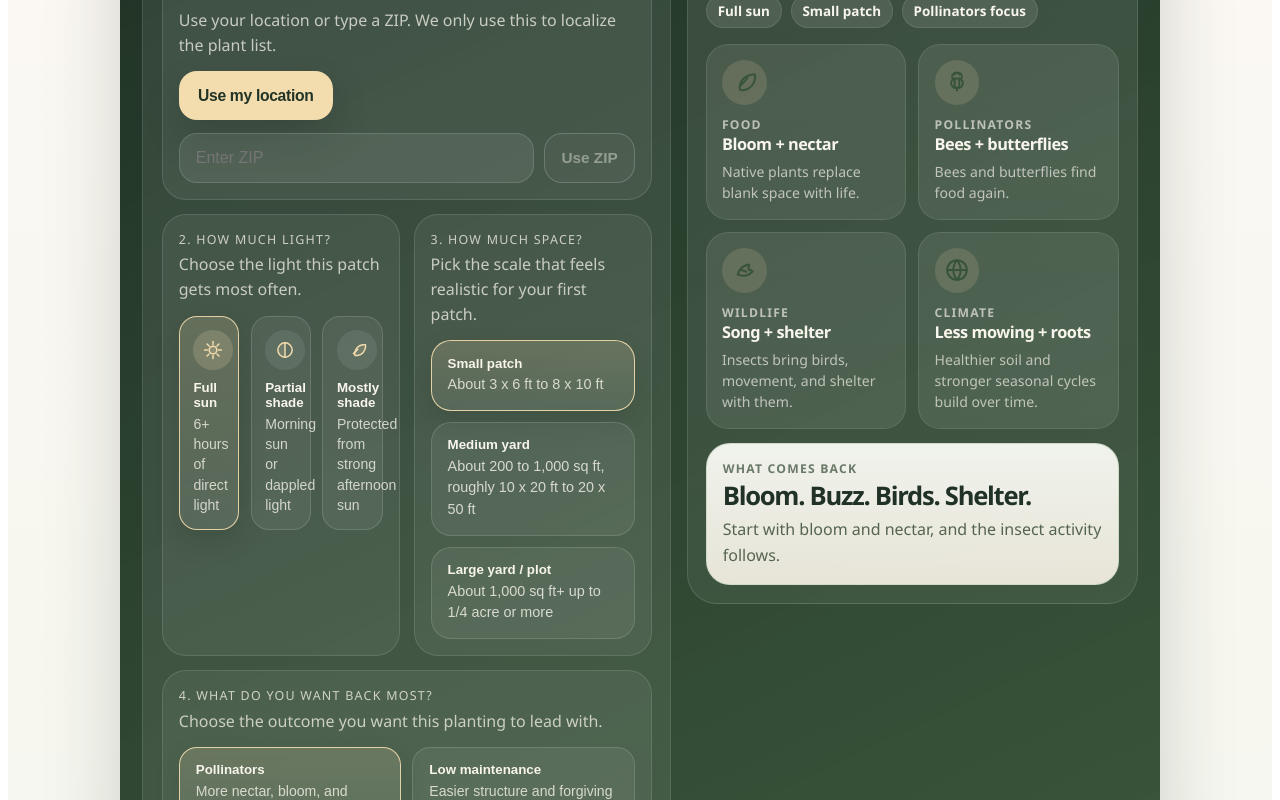
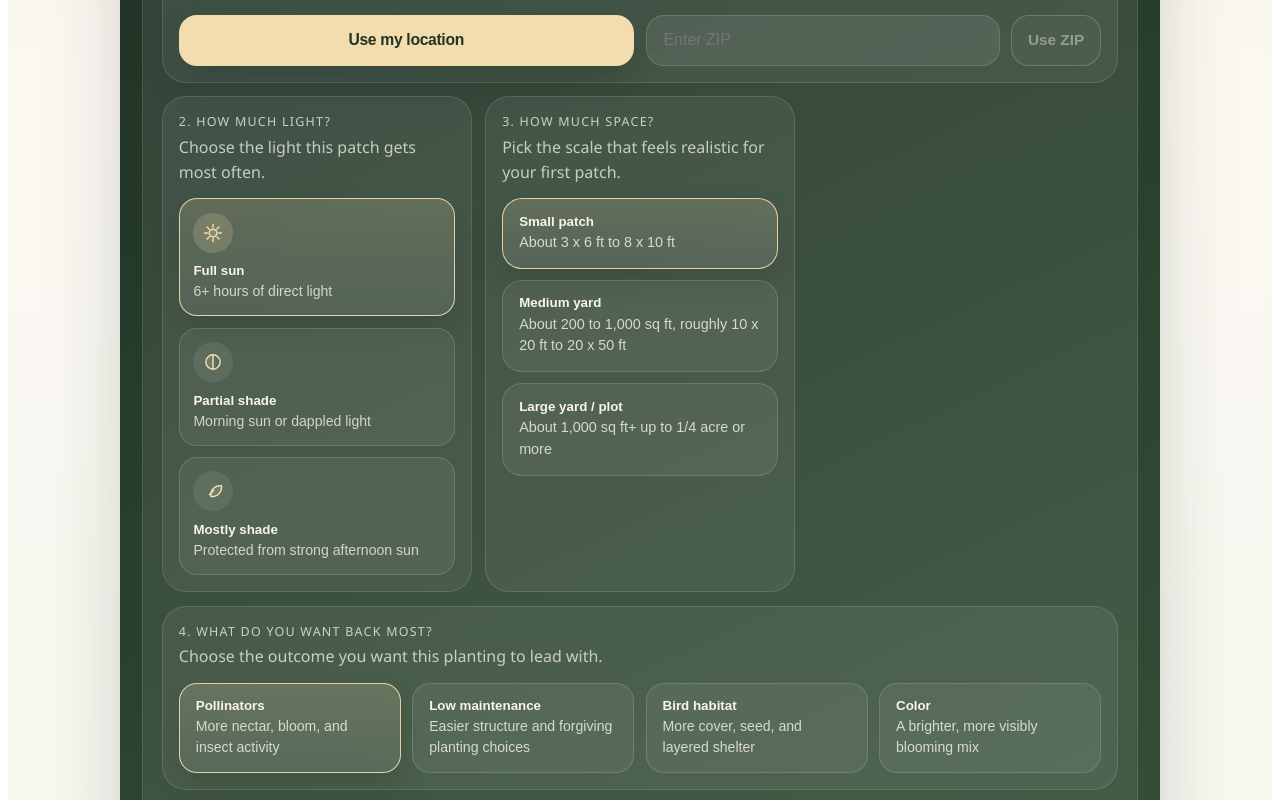
Before and after one commit to colleen-mcclowry/rewild-site, a Next.js app: page / in a window 1280 px wide. Shown: the part 1180-1980 px from the top of the page. Built offline with nearby package versions, Linux system fonts and the light colour scheme.

Commit message:
Make homepage onboarding layout fluid

```diff
--- a/pages/index.tsx
+++ b/pages/index.tsx
@@ -717,7 +717,7 @@ export default function Home() {
             className="planner-body"
             style={{
               display: "grid",
-              gridTemplateColumns: "minmax(0, 1.08fr) minmax(300px, 0.92fr)",
+              gridTemplateColumns: "1fr",
               gap: "1rem",
               alignItems: "start",
             }}
@@ -772,7 +772,7 @@ export default function Home() {
                 className="planner-form-grid"
                 style={{
                   display: "grid",
-                  gridTemplateColumns: "repeat(2, minmax(0, 1fr))",
+                  gridTemplateColumns: "repeat(auto-fit, minmax(280px, 1fr))",
                   gap: "0.85rem",
                 }}
               >
@@ -810,10 +810,10 @@ export default function Home() {
                   <div
                     className="planner-location-row"
                     style={{
-                      display: "flex",
+                      display: "grid",
+                      gridTemplateColumns: "repeat(auto-fit, minmax(220px, 1fr))",
                       gap: "0.8rem",
                       alignItems: "stretch",
-                      flexWrap: "wrap",
                     }}
                   >
                     <button
@@ -831,6 +831,7 @@ export default function Home() {
                         color: "#213426",
                         cursor: "pointer",
                         boxShadow: "0 18px 36px rgba(15, 24, 17, 0.18)",
+                        width: "100%",
                       }}
                     >
                       Use my location
@@ -842,7 +843,7 @@ export default function Home() {
                         display: "flex",
                         gap: "0.65rem",
                         alignItems: "stretch",
-                        flex: "1 1 280px",
+                        minWidth: 0,
                       }}
                     >
                       <input
@@ -871,6 +872,7 @@ export default function Home() {
                           background: "rgba(255,255,255,0.08)",
                           color: "#f8f5ec",
                           outline: "none",
+                          width: "100%",
                         }}
                       />
                       <button
@@ -893,6 +895,7 @@ export default function Home() {
                               ? "#f8f5ec"
                               : "rgba(248,245,236,0.42)",
                           cursor: zip.length === 5 ? "pointer" : "default",
+                          flexShrink: 0,
                         }}
                       >
                         Use ZIP
@@ -934,7 +937,7 @@ export default function Home() {
                     className="planner-choice-grid planner-choice-grid-3"
                     style={{
                       display: "grid",
-                      gridTemplateColumns: "repeat(3, minmax(0, 1fr))",
+                      gridTemplateColumns: "repeat(auto-fit, minmax(150px, 1fr))",
                       gap: "0.7rem",
                     }}
                   >
@@ -962,6 +965,7 @@ export default function Home() {
                             boxShadow: isActive
                               ? "0 12px 26px rgba(19, 29, 21, 0.16)"
                               : "none",
+                            minWidth: 0,
                           }}
                         >
                           <div
@@ -1094,7 +1098,7 @@ export default function Home() {
                     className="planner-choice-grid planner-choice-grid-2"
                     style={{
                       display: "grid",
-                      gridTemplateColumns: "repeat(2, minmax(0, 1fr))",
+                      gridTemplateColumns: "repeat(auto-fit, minmax(220px, 1fr))",
                       gap: "0.7rem",
                     }}
                   >
@@ -1122,6 +1126,7 @@ export default function Home() {
                             boxShadow: isActive
                               ? "0 12px 26px rgba(19, 29, 21, 0.16)"
                               : "none",
+                            minWidth: 0,
                           }}
                         >
                           <div style={{ fontWeight: 700, marginBottom: "0.2rem" }}>
@@ -1227,7 +1232,7 @@ export default function Home() {
                 className="planner-impact-grid"
                 style={{
                   display: "grid",
-                  gridTemplateColumns: "repeat(2, minmax(0, 1fr))",
+                  gridTemplateColumns: "repeat(auto-fit, minmax(180px, 1fr))",
                   gap: "0.75rem",
                   marginTop: "1rem",
                 }}
@@ -1403,37 +1408,6 @@ export default function Home() {
           }
         }
 
-        @media (max-width: 1080px) {
-          .planner-body {
-            grid-template-columns: 1fr !important;
-          }
-
-          .planner-location-row {
-            flex-direction: column !important;
-          }
-
-          .planner-location-button {
-            width: 100% !important;
-          }
-
-          .planner-location-inline {
-            width: 100% !important;
-            flex: 1 1 auto !important;
-          }
-        }
-
-        @media (max-width: 900px) {
-          .planner-form-grid {
-            grid-template-columns: 1fr !important;
-          }
-        }
-
-        @media (max-width: 820px) {
-          .planner-choice-grid-3 {
-            grid-template-columns: repeat(2, minmax(0, 1fr)) !important;
-          }
-        }
-
         @media (max-width: 720px) {
           main {
             overflow-x: clip;
@@ -1477,14 +1451,10 @@ export default function Home() {
             min-height: 210px !important;
           }
 
-          .planner-body,
-          .planner-form-grid {
-            grid-template-columns: 1fr !important;
-          }
-
           .planner-location-row,
           .planner-location-inline {
             flex-direction: column !important;
+            grid-template-columns: 1fr !important;
           }
 
           .planner-location-inline {
@@ -1495,11 +1465,10 @@ export default function Home() {
             width: 100% !important;
           }
 
-          .planner-choice-grid {
-            grid-template-columns: 1fr !important;
-          }
-
-          .planner-impact-grid {
+          .planner-choice-grid-3,
+          .planner-choice-grid-2,
+          .planner-impact-grid,
+          .planner-form-grid {
             grid-template-columns: 1fr !important;
           }
         }
```
